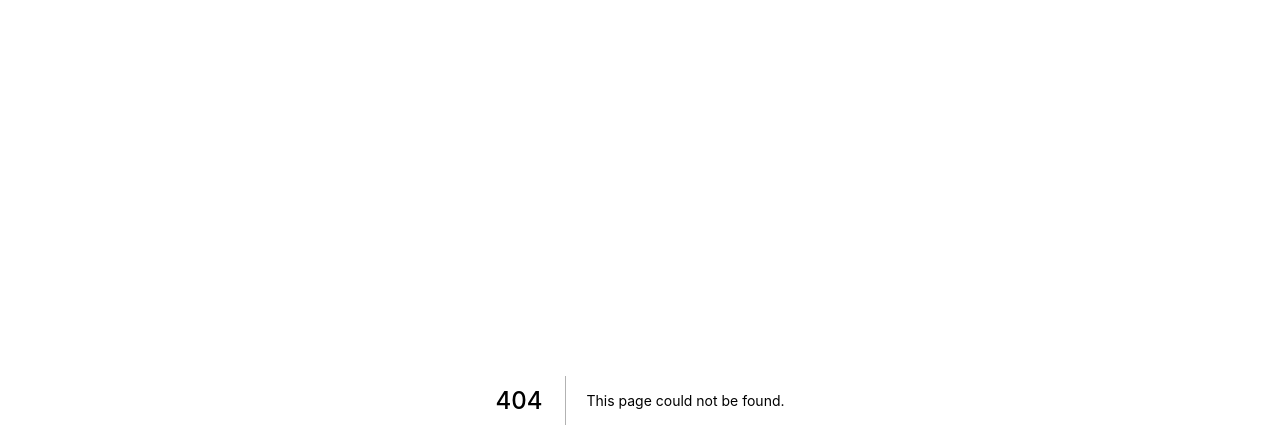
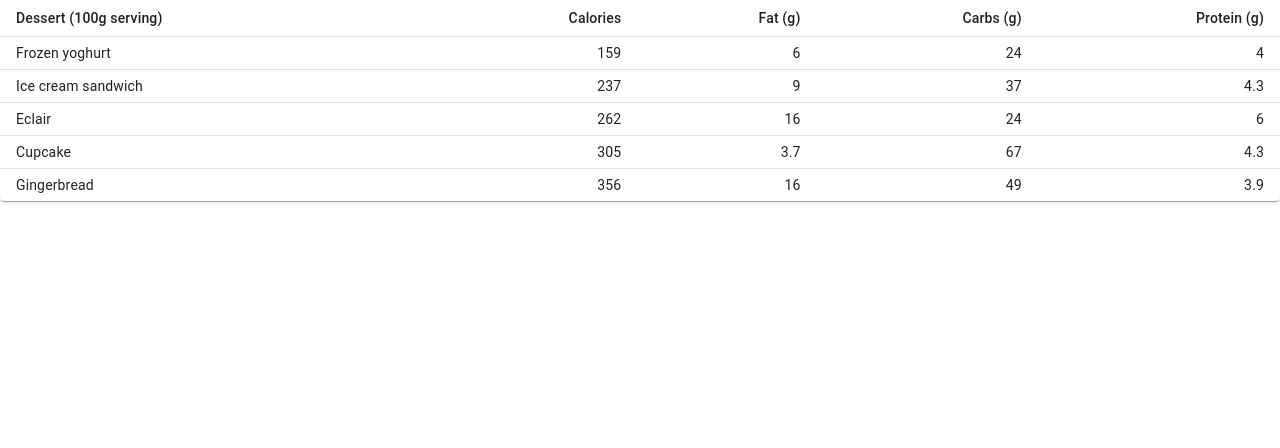
Before and after one commit to brayansi/2021-MBA-FULLSTACK-3, a Next.js app: page /list in a window 1280 px wide. Before the commit this address had no page. Shown: the top 448 px of the page. Built offline with nearby package versions, Linux system fonts and the light colour scheme.

Commit message:
configuração do nextjs + material ui

```diff
--- /dev/null
+++ b/pages/list.tsx
@@ -0,0 +1,60 @@
+import * as React from 'react';
+import Table from '@material-ui/core/Table';
+import TableBody from '@material-ui/core/TableBody';
+import TableCell from '@material-ui/core/TableCell';
+import TableContainer from '@material-ui/core/TableContainer';
+import TableHead from '@material-ui/core/TableHead';
+import TableRow from '@material-ui/core/TableRow';
+import Paper from '@material-ui/core/Paper';
+
+function createData(
+  name: string,
+  calories: number,
+  fat: number,
+  carbs: number,
+  protein: number,
+) {
+  return { name, calories, fat, carbs, protein };
+}
+
+const rows = [
+  createData('Frozen yoghurt', 159, 6.0, 24, 4.0),
+  createData('Ice cream sandwich', 237, 9.0, 37, 4.3),
+  createData('Eclair', 262, 16.0, 24, 6.0),
+  createData('Cupcake', 305, 3.7, 67, 4.3),
+  createData('Gingerbread', 356, 16.0, 49, 3.9),
+];
+
+export default function List() {
+  return (
+    <TableContainer component={Paper}>
+      <Table sx={{ minWidth: 650 }} size="small" aria-label="a dense table">
+        <TableHead>
+          <TableRow>
+            <TableCell>Dessert (100g serving)</TableCell>
+            <TableCell align="right">Calories</TableCell>
+            <TableCell align="right">Fat&nbsp;(g)</TableCell>
+            <TableCell align="right">Carbs&nbsp;(g)</TableCell>
+            <TableCell align="right">Protein&nbsp;(g)</TableCell>
+          </TableRow>
+        </TableHead>
+        <TableBody>
+          {rows.map((row) => (
+            <TableRow
+              key={row.name}
+              sx={{ '&:last-child td, &:last-child th': { border: 0 } }}
+            >
+              <TableCell component="th" scope="row">
+                {row.name}
+              </TableCell>
+              <TableCell align="right">{row.calories}</TableCell>
+              <TableCell align="right">{row.fat}</TableCell>
+              <TableCell align="right">{row.carbs}</TableCell>
+              <TableCell align="right">{row.protein}</TableCell>
+            </TableRow>
+          ))}
+        </TableBody>
+      </Table>
+    </TableContainer>
+  );
+}
--- a/styles/globals.css
+++ b/styles/globals.css
@@ -2,8 +2,7 @@
 body {
   padding: 0;
   margin: 0;
-  font-family: -apple-system, BlinkMacSystemFont, Segoe UI, Roboto, Oxygen,
-    Ubuntu, Cantarell, Fira Sans, Droid Sans, Helvetica Neue, sans-serif;
+  font-family: Roboto, Helvetica Neue, sans-serif;
 }
 
 a {
```
Also changed, not shown: package.json (+8 -1 lines), pages/index.tsx (+4 -61 lines), 1 other file (tests, documents, lock files or other folders).
